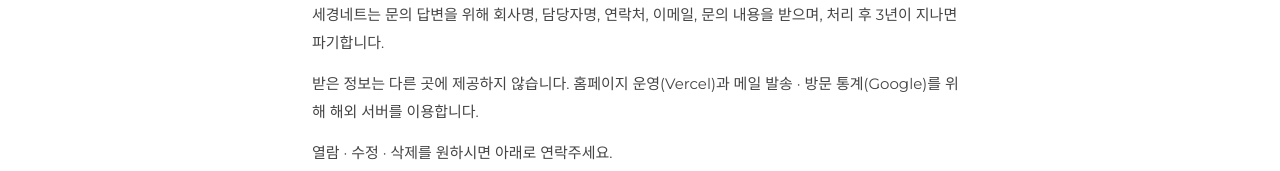
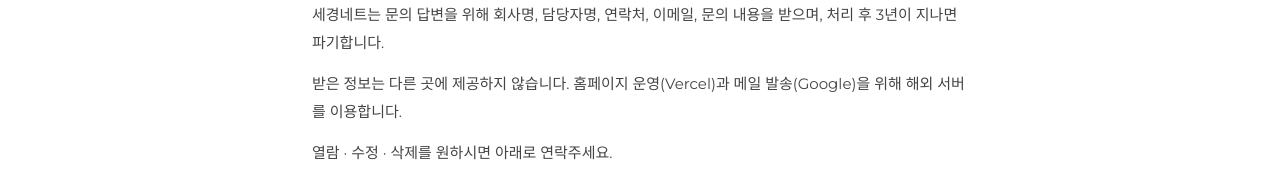
Before and after one commit to sekyungnetadmin/sekyungtex, a Next.js app: page /ko/privacy in a window 1280 px wide. Shown: the part 254-425 px from the top of the page. Built offline with nearby package versions, Linux system fonts and the light colour scheme.

Commit message:
처리방침에서 방문 통계 문구 제외
Co-Authored-By: Claude Opus 5.5 <noreply@anthropic.com>
Claude-Session: https://claude.ai/code/session_016Jpnc8ur7Bp4cNEGJ4pZN2

```diff
--- a/app/ko/privacy/page.tsx
+++ b/app/ko/privacy/page.tsx
@@ -15,7 +15,7 @@ export default function PrivacyPage() {
           세경네트는 문의 답변을 위해 회사명, 담당자명, 연락처, 이메일, 문의 내용을 받으며, 처리 후 3년이 지나면 파기합니다.
         </p>
         <p className="m-0 mt-3">
-          받은 정보는 다른 곳에 제공하지 않습니다. 홈페이지 운영(Vercel)과 메일 발송 · 방문 통계(Google)를 위해 해외 서버를 이용합니다.
+          받은 정보는 다른 곳에 제공하지 않습니다. 홈페이지 운영(Vercel)과 메일 발송(Google)을 위해 해외 서버를 이용합니다.
         </p>
         <p className="m-0 mt-3">
           열람 · 수정 · 삭제를 원하시면 아래로 연락주세요.
```
